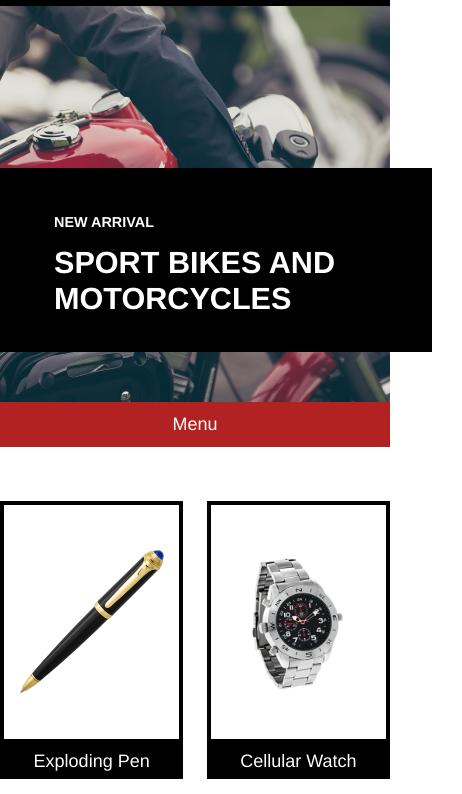
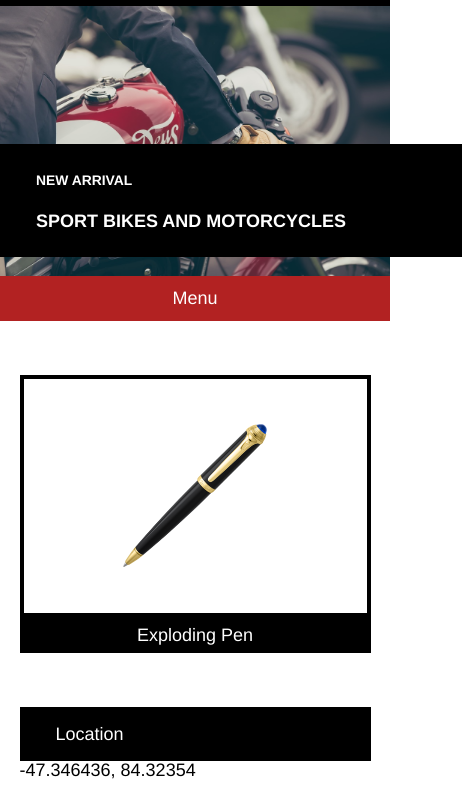
Before and after one commit to vladilenbunnnny/SecretAgentSupply, a plain HTML site: page index.html in a window 390 px wide. Shown: the part 36-830 px from the top of the page, 462 px wide, since content can reach past the window. Drawn offline with Linux system fonts and the light colour scheme.

```diff
--- a/index.html
+++ b/index.html
@@ -51,7 +51,7 @@
            </div>
            <span>Exploding Pen</span>
          </div>
-         <div class="item">
+         <div class="item watch">
            <div class="item-img">
              <img src="resources/images/watch.png">
            </div>
@@ -66,7 +66,7 @@
        </div>
 
        <div class="infos container">
-         <div class="info">
+         <div class="info location">
            <span class="infospan">Location</span>
            <span class="numbers">-47.346436, 84.32354</span>
          </div>
--- a/resources/css/style.css
+++ b/resources/css/style.css
@@ -200,7 +200,7 @@ footer .container {
 
   /*
   ##
-  Media Header
+----Media Header
   ##
   */
 
@@ -218,7 +218,7 @@ footer .container {
 
 /*
 ##
-Media Main Image Part
+----Media Main Image Part
 ##
 */
 .main-image {
@@ -237,7 +237,7 @@ width: 18rem;
 
   /*
   ##
-  Media Nav Bar
+----Media Nav Bar
   ##
   */
 
@@ -254,7 +254,7 @@ width: 18rem;
 
   /*
   ##
-  Media Items Images
+----Media Items Images
   ##
   */
 
@@ -268,7 +268,7 @@ width: 18rem;
 
   /*
   ##
-  Media Info
+----Media Info
   ##
   */
 
@@ -278,3 +278,84 @@ width: 18rem;
 
 
 }
+
+
+/*
+##########
+         Media Queries (Phone 470px)
+##########
+*/
+
+/*
+##
+----Media Main Image
+##
+*/
+
+@media only screen and (max-width: 470px) {
+
+  .main-image {
+    height: 15rem;
+  }
+
+  .headline {
+    top: 10rem;
+    padding: 1rem 2rem;
+    font-size: 1rem;
+    position: absolute;
+    width: 100%;
+  }
+
+  .headline h4 {
+    font-size: 0.77rem;
+  }
+
+/*
+##
+----Media Main Part
+##
+*/
+  .watch {
+    display: none;
+  }
+
+  .item {
+    width: 90%;
+  }
+
+  .items {
+    justify-content: center;
+  }
+
+/*
+##
+----Media Main Part
+##
+*/
+
+ .infos {
+   flex-direction: column;
+   align-items: center;
+    }
+
+    .info {
+      width: 90%;
+    }
+
+    .location {
+      margin-bottom: 1rem;
+    }
+
+
+
+/*
+##
+----Media Footer
+##
+*/
+
+  footer .container {
+    text-align: center;
+  }
+
+}
```
